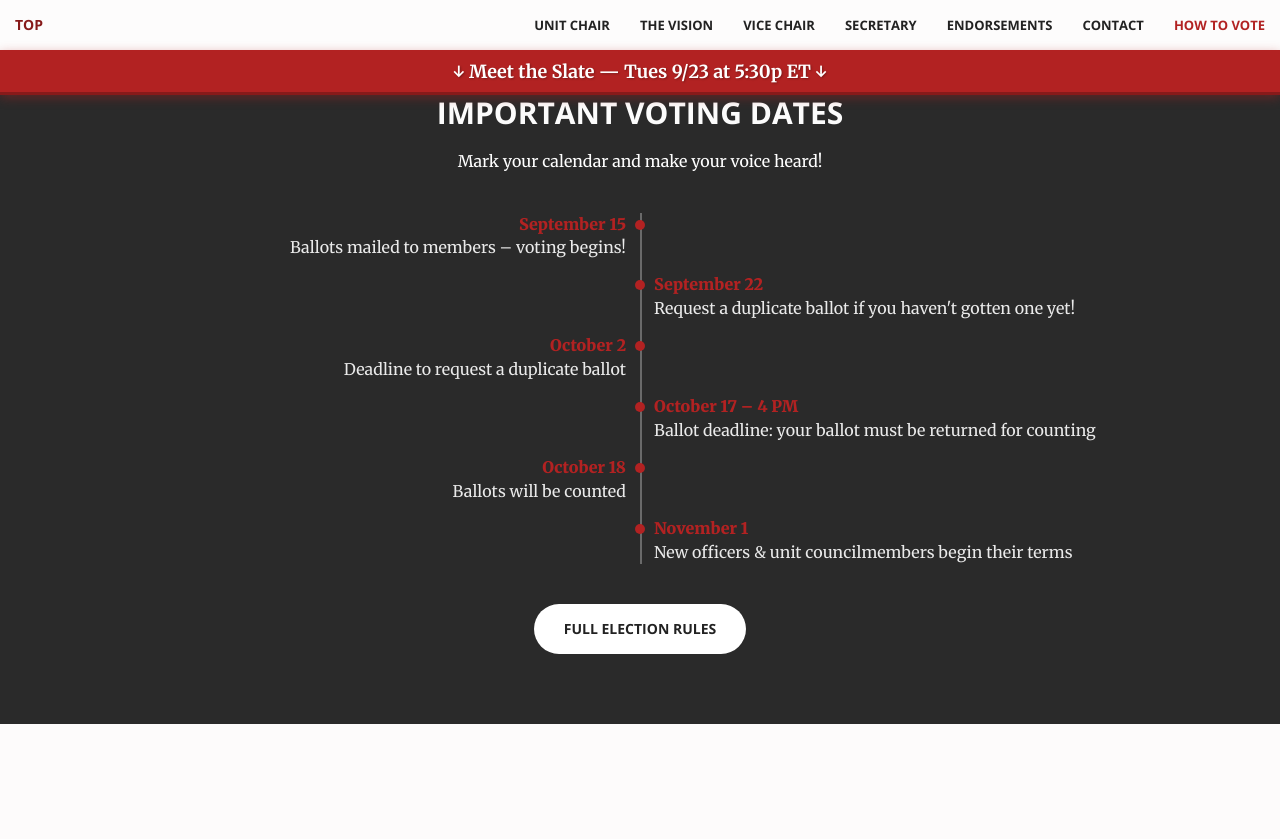
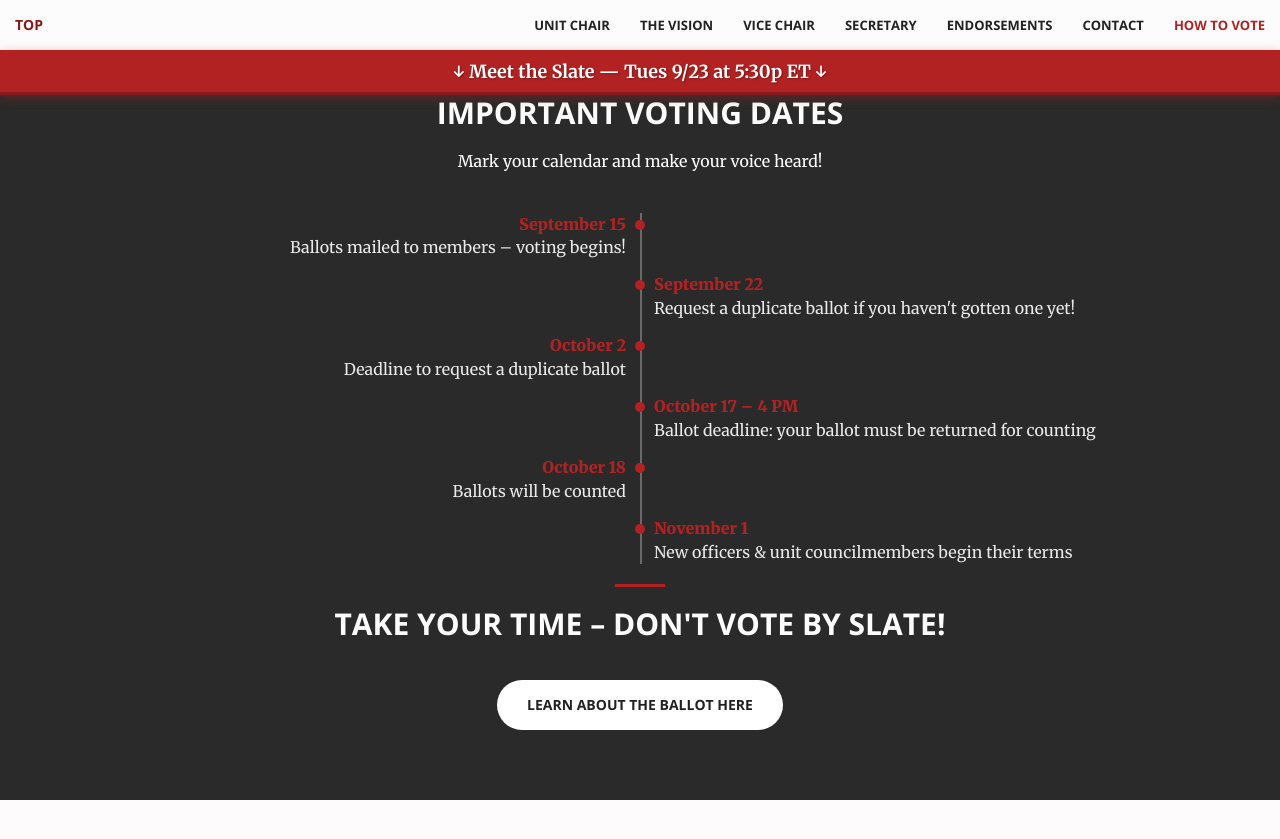
Before and after one commit to viccro/2025-campaign-site-draft, a Jekyll site: the page built from index.html, in a window 1280 px wide and 900 px high, scrolled down 6780 px. Shown: the top 839 px of the window. Built offline with Jekyll 4.4.1, drawn with Linux system fonts in a browser that asks for light colours.

Commit message:
fancify voting section

```diff
--- a/_includes/vote.html
+++ b/_includes/vote.html
@@ -57,8 +57,12 @@
 
                 </div>
 
+                <hr class="primary">
+
+                <h2>Take your time – don't vote by slate!</h2>
+
                 <div class="voting-button-section">
-                    <a href="#" class="btn btn-default btn-xl">Full Election Rules</a>
+                    <a href="#" class="btn btn-default btn-xl">Learn about the ballot here</a>
                 </div>
             </div>
     </aside>
--- a/_sass/_voting.scss
+++ b/_sass/_voting.scss
@@ -16,6 +16,7 @@
     // Add some space.
     display: flex;
     margin-block: 0.5em;
+    margin-left: 20px;  // Space before the timeline line
     flex-direction: column;
     row-gap: 1em;
 }
@@ -50,6 +51,7 @@
 
 .event .content {
     padding-left: 1em;
+    text-align: left;  // Ensure left alignment on mobile
 
     time {
         font-weight: 900;
@@ -65,6 +67,11 @@
 }
 
 @media (min-width: 700px) {
+    // Remove left margin on desktop
+    .events {
+        margin-left: 0;
+    }
+
     // Place the line in the middle.
     .events::before {
         left: 50%;
```
